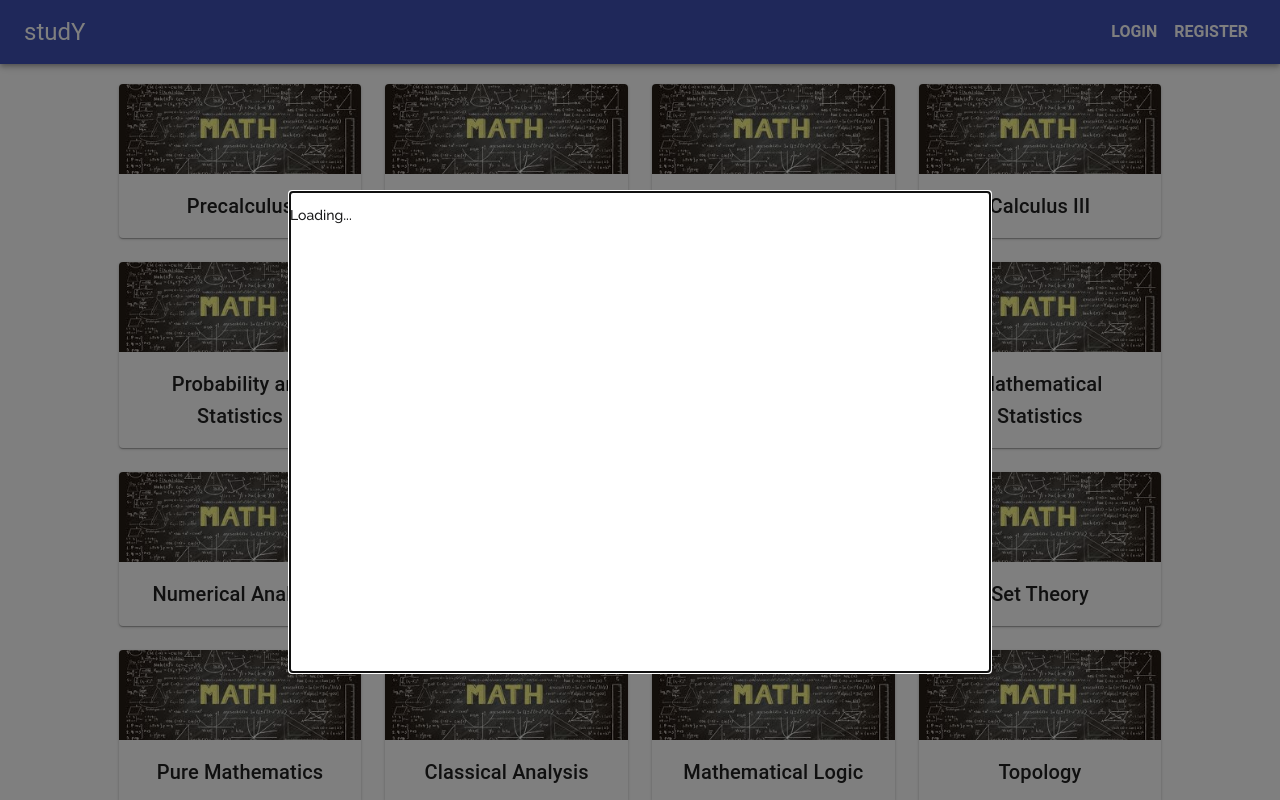
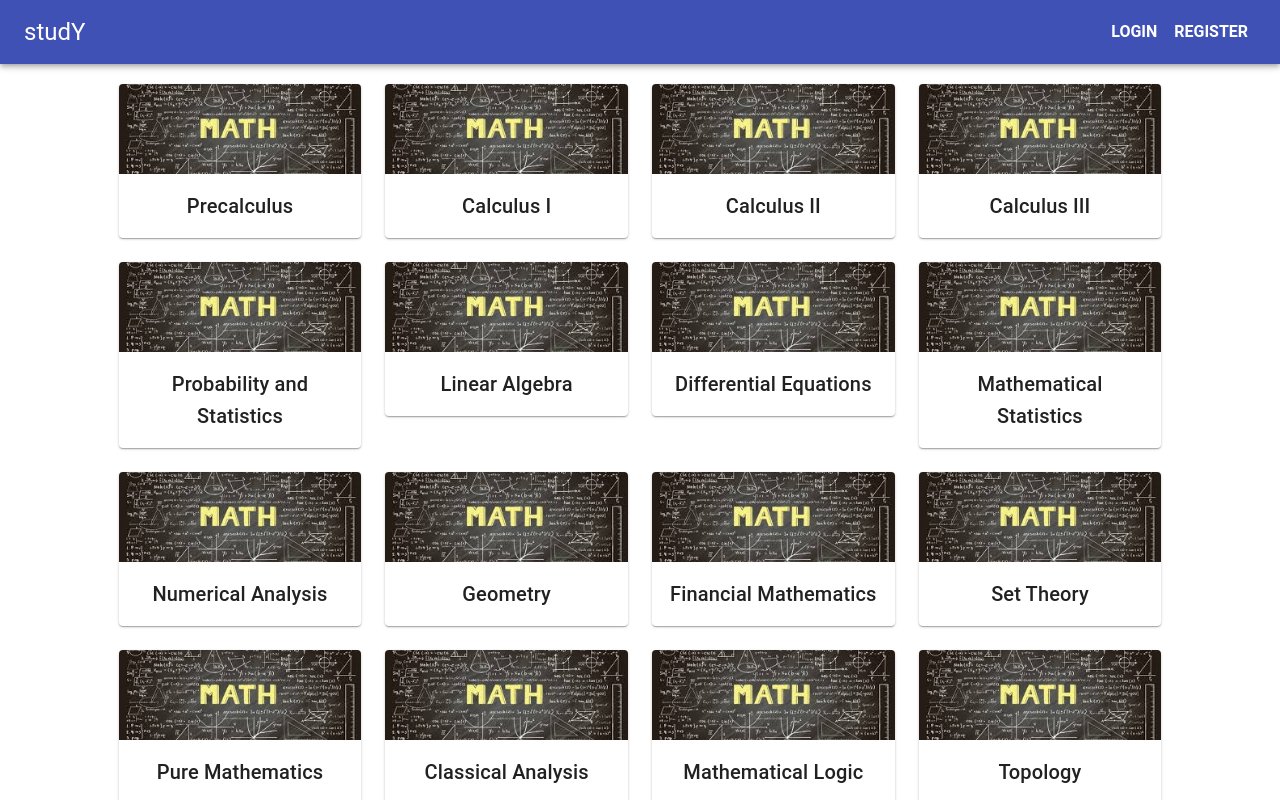
Before and after one commit to vhong000/studY, a React (Create React App) app in the folder frontend/: page /math in a window 1280 px wide. Shown: the top 800 px of the page. Built offline with nearby package versions, Linux system fonts and the light colour scheme; no server answers; what react-swipeable-views-utils would draw is missing.

Commit message:
button style fixes to header and banner

```diff
--- a/frontend/src/components/banner/banner.js
+++ b/frontend/src/components/banner/banner.js
@@ -19,6 +19,7 @@ const styles = theme => ({
 		backgroundColor: theme.palette.primary.dark,
 		'&:hover': {
 			backgroundColor: theme.palette.primary.dark,
+			color: 'white',
 		},
 		transform: 'translate(-50%, 50%)',
     color: 'white',
--- a/frontend/src/components/header/header.js
+++ b/frontend/src/components/header/header.js
@@ -3,15 +3,19 @@ import React from 'react';
 import { Link } from 'react-router-dom';
 import {
 	Button, AppBar, Typography, Toolbar, withStyles,
-	Modal,
+	Modal, Divider
 } from '@material-ui/core';
 import { Login, Register } from '../../containers';
 import PropTypes from 'prop-types';
 
 const styles = theme => ({
 	title: {
-		flex: 1,
+		'&:hover': {
+			backgroundColor: theme.palette.primary,
+			color: 'white',
+		},
 	},
+	divide: { flex: 1 },
 	right_actions: {
 		display: 'flex',
 		flex: -1,
@@ -55,6 +59,7 @@ export function Header({
 					color='inherit'>
 					studY
 				</Typography>
+				<div className={classes.divide} />
 				{user ? (
 					<div className={classes.right_actions}>
 						<Typography
--- a/frontend/src/containers/header.js
+++ b/frontend/src/containers/header.js
@@ -11,7 +11,7 @@ class headerWrapper extends Component  {
     super(props);
     this.state = {
       loginOpen: false,
-      registerOpen: true,
+      registerOpen: false,
     }
     this.handleClose = this.handleClose.bind(this);
     this.handleOpen = this.handleOpen.bind(this);
```
